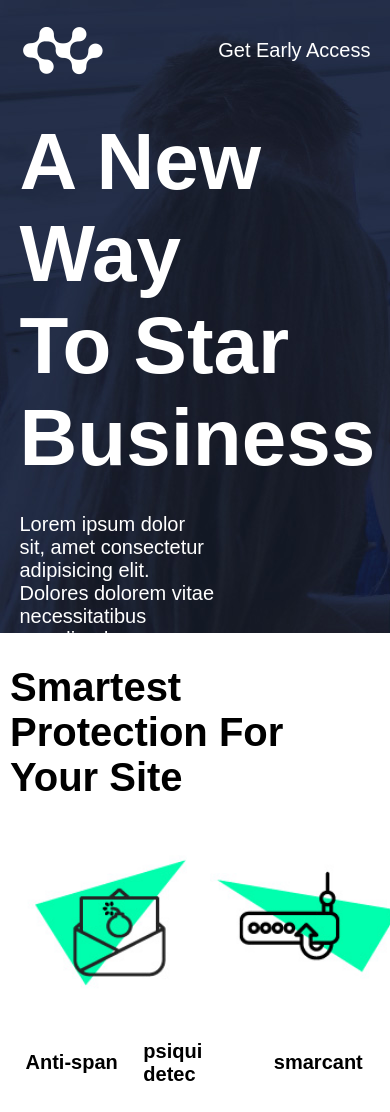
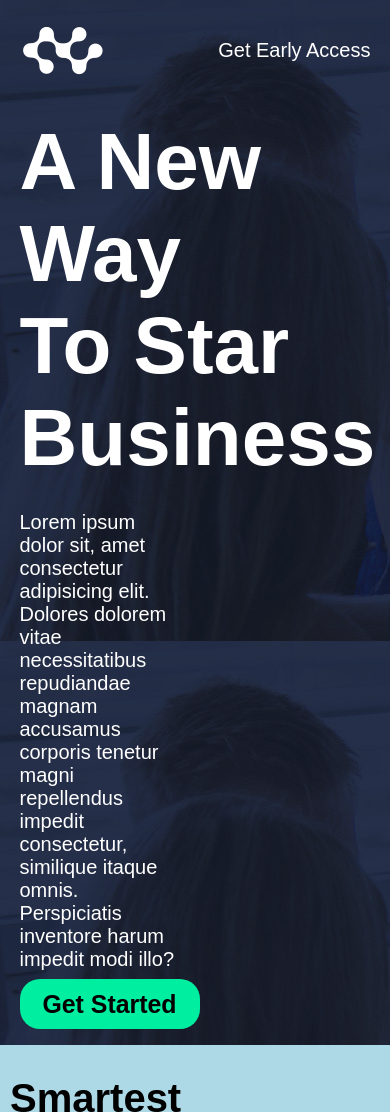
Before and after one commit to miiguel16/Atlas, a plain HTML site: page index.html in a window 390 px wide. Shown: the top 1112 px of the page. Drawn offline with Linux system fonts and the light colour scheme.

Commit message:
inicio del media-queries

```diff
--- a/style/style.css
+++ b/style/style.css
@@ -220,7 +220,6 @@ p{
     height: 100%;
 }
 
-
 #sec2Tex{
     display: flex;
     justify-content: center;
@@ -341,3 +340,29 @@ footer{
     flex-direction: row;
     align-items: center;
 }
+
+
+@media screen and (max-width: 1279px) {
+    body {
+    background-color: lightblue;
+    }
+    .containerHeader{
+        width: 40%;
+        height: 110%;
+        color: hsl(0, 0%, 100%);
+        display: flex;
+        justify-content: flex-start;
+        align-items: flex-start;
+        flex-direction: column;
+        padding: 4% 5% ;
+    }
+    }
+    header{
+        height: auto;
+        width: 100%;
+        background-image: url(../assets/imagenes/banner-bk.jpg);
+        display: flex;
+        justify-content: space-between;
+        align-items: flex-start;
+        flex-direction: column;
+    }
```
